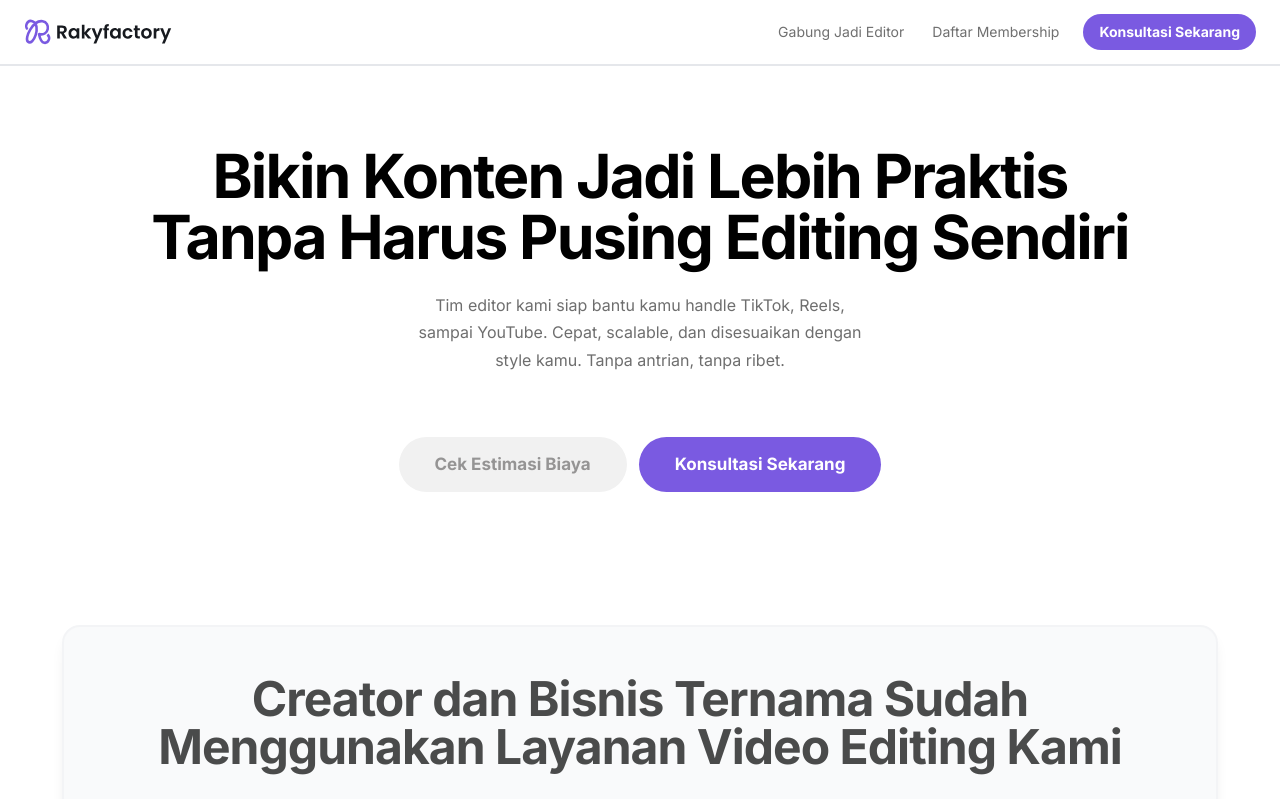
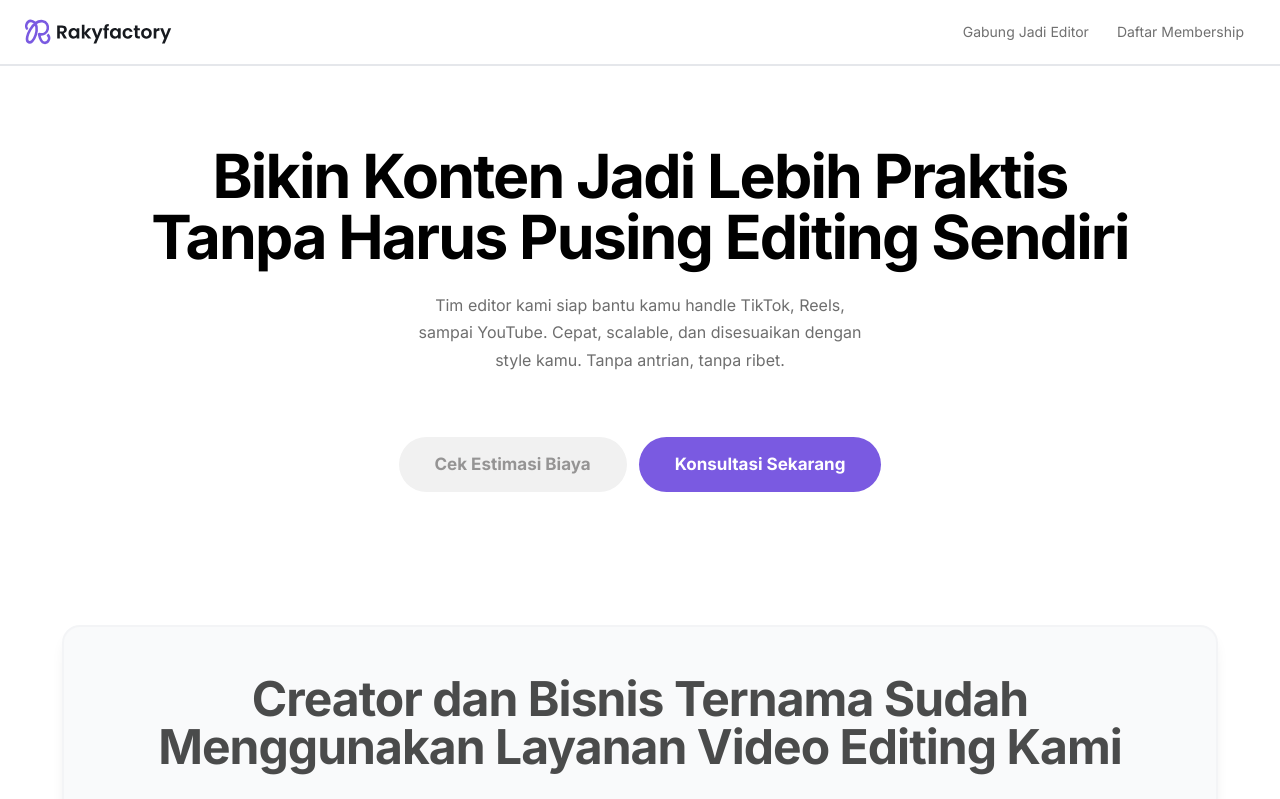
Before and after one commit to Kahvi1/raky-frontend, a React (Vite) app: page / in a window 1280 px wide. Shown: the top 799 px of the page. Built offline with nearby package versions, Linux system fonts and the light colour scheme.

Commit message:
remove cta at navbar

```diff
--- a/src/components/Navbar.jsx
+++ b/src/components/Navbar.jsx
@@ -34,12 +34,6 @@ export default function NavigationBar() {
             <p className="text-base text-gray-600 py-3.5 px-2 rounded-xl hover:bg-gray-50 transition-colors cursor-pointer leading-none">
               Gabung Jadi Editor
             </p>
-            <button
-              onClick={handleSoon}
-              className="mt-3 w-full rounded-full bg-raky-purple cursor-pointer font-semibold text-white py-3 active:scale-[0.98] transition-transform"
-            >
-              Konsultasi Sekarang
-            </button>
           </div>
           <hr className="border-b border-gray-200" />
         </div>
@@ -52,13 +46,6 @@ export default function NavigationBar() {
           <p className="text-[#707070] text-sm font-medium px-3 py-2 rounded-lg hover:bg-gray-50 hover:text-gray-900 transition-colors cursor-pointer">
             Daftar Membership
           </p>
-          <button
-            onClick={handleSoon}
-            className="ml-2 px-[16px] py-[8px] text-sm rounded-full bg-raky-purple font-semibold text-white cursor-pointer
-                       hover:brightness-110 active:scale-[0.97] transition-all duration-150"
-          >
-            Konsultasi Sekarang
-          </button>
         </div>
         </div>
       <hr className="w-full border-b border-gray-200" />
```
